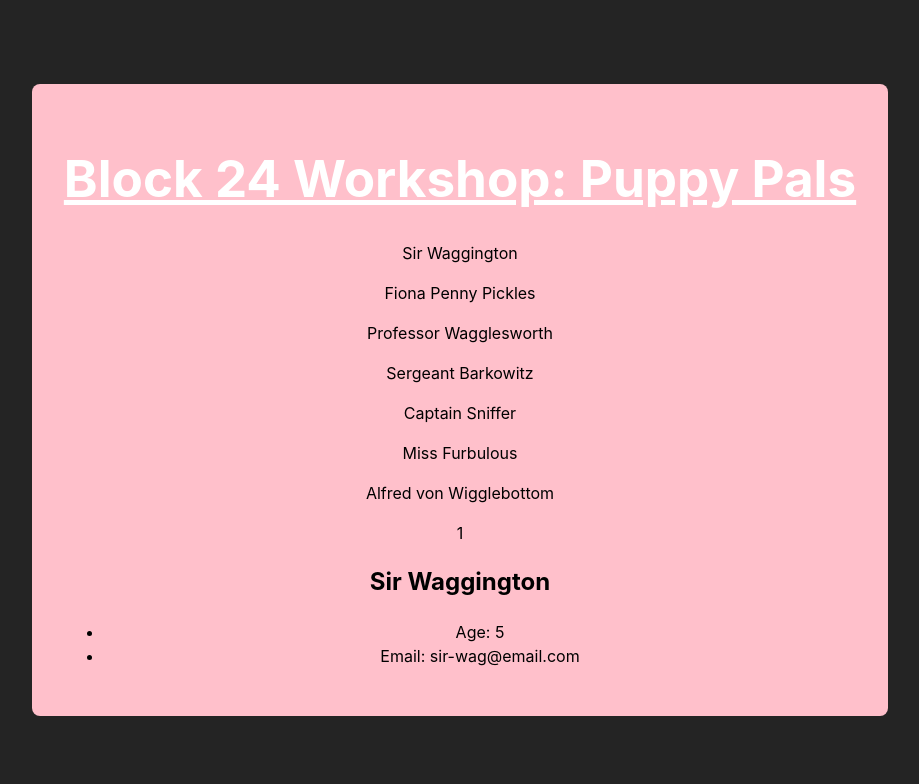
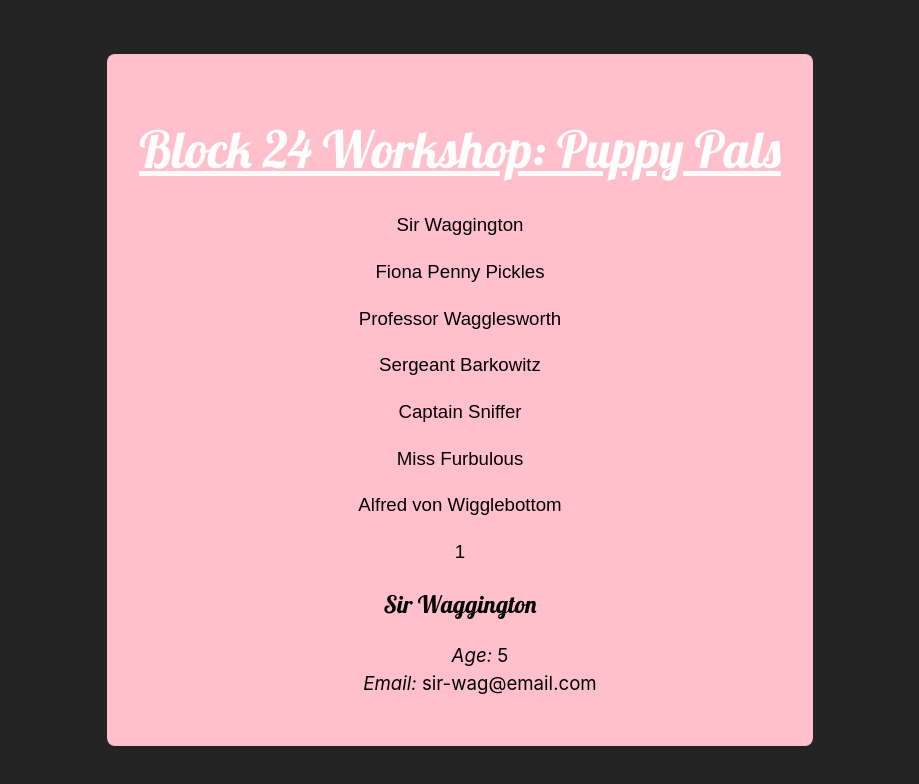
Before and after one commit to Davonne007-TX/Block-24-Workshop-Puppy-Pals-React, a React (Vite) app in the folder puppy-pals/: page / in a window 1280 px wide. Both pictures are taken after a click on the element "Sir Waggington". Shown: the top 784 px of the page, without its empty margins (180-1099 px from the left). Built offline with nearby package versions, Linux system fonts and the light colour scheme.

Commit message:
adding more styles

```diff
--- a/puppy-pals/src/App.jsx
+++ b/puppy-pals/src/App.jsx
@@ -28,8 +28,8 @@ function App() {
        <div>
         <h2>{featuredPup.name}</h2>
           <ul>
-            <li>Age: {featuredPup.age}</li>
-            <li>Email: {featuredPup.email}</li>
+            <li><em>Age:</em> {featuredPup.age}</li>
+            <li><em>Email:</em> {featuredPup.email}</li>
          </ul>
        </div>
      )}
--- a/puppy-pals/src/index.css
+++ b/puppy-pals/src/index.css
@@ -22,23 +22,43 @@ body {
   min-height: 100vh;
 }
 
+/*headings*/
 h1 {
   font-size: 3.2em;
   line-height: 1.1;
   text-decoration: underline;
   color: white;
+  font-family: "Lobster", cursive;
 }
 
+h2 {
+  font-family: "Lobster", cursive;
+}
 
+/*paragraphs*/
+p {
+  font-family: sans-serif;
+  font-size: 14pt;
+}
 
+p:hover {
+  color: white;
+  cursor: pointer;
+}
 
+/*list*/
+li {
+  list-style-type: none;
+  font-size: 14pt;
 
+}
 
 
 
 /* ********* */
 
 /* Again wanted to keep this to remember what original page looked like, with Vite */
+
 /* button {
   border-radius: 8px;
   border: 1px solid transparent;
```
Also changed, not shown: puppy-pals/index.html (line endings or trailing spaces), puppy-pals/src/App.css (line endings or trailing spaces).
